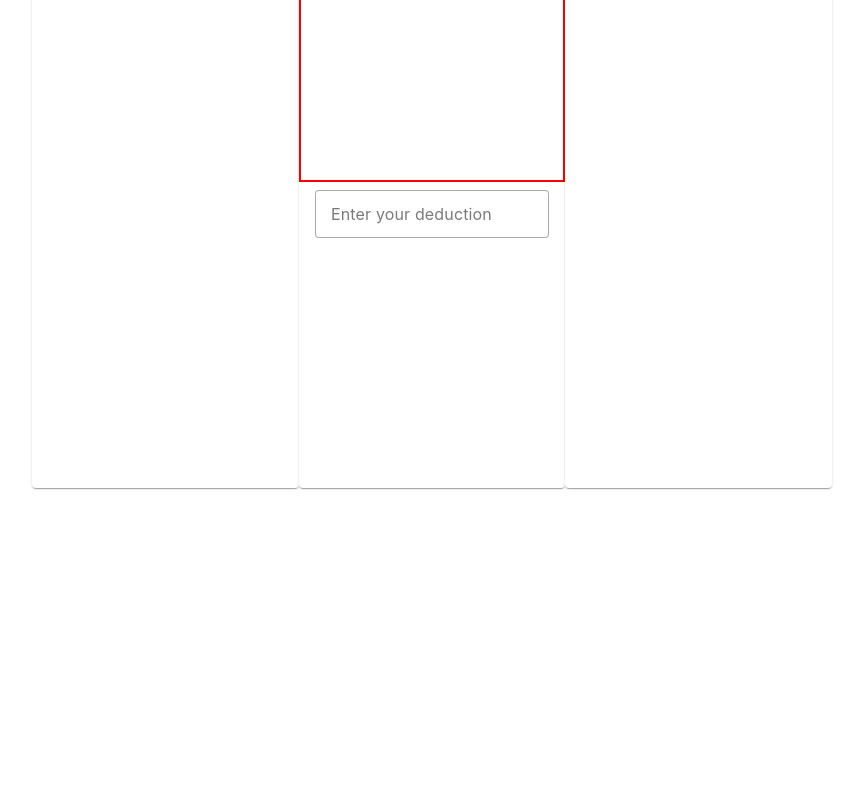
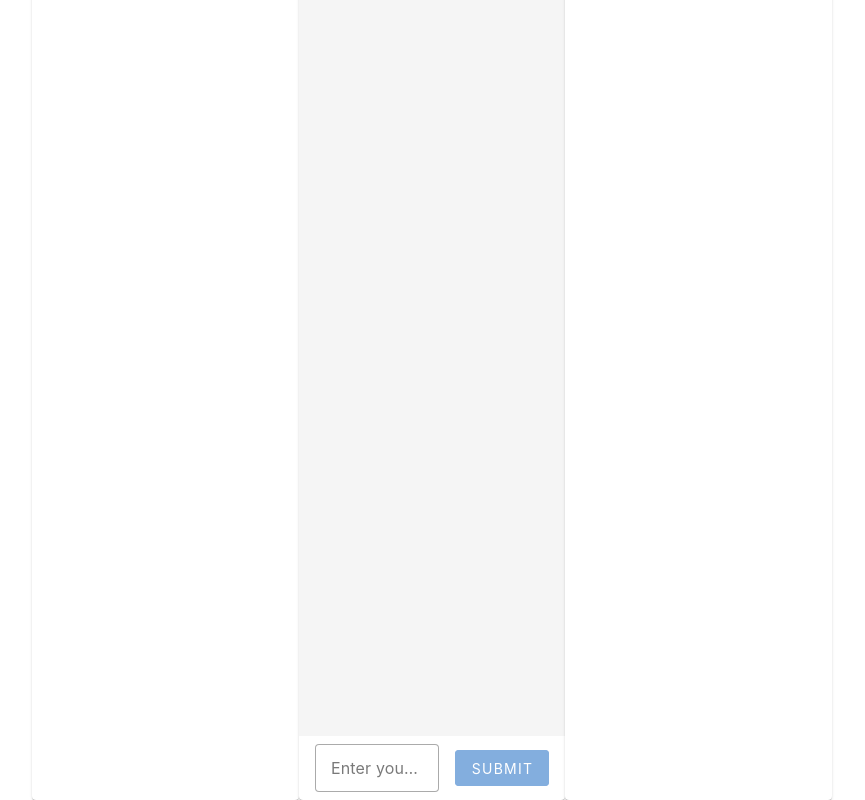
Before and after one commit to MMaus/hm10-poirot, a Vue app: page / in a window 1280 px wide. Shown: the part 208-1008 px from the top of the page, without its empty margins (0-865 px from the left). Before the commit the page ends 800 px from the top, so only its background shows below. Built offline with nearby package versions, Linux system fonts and the light colour scheme.

Commit message:
add stub implementations of crime scene component

```diff
--- a/src/App.vue
+++ b/src/App.vue
@@ -1,8 +1,9 @@
 <script setup lang="ts">
 import { ref } from 'vue'
 import MainView from '@/views/MainView.vue'
+import { useTokenStore } from '@/stores/token'
 
-const token = ref('')
+const tokenStore = useTokenStore()
 const selectedCharacter = ref('Poirot')
 const characters = ['Poirot', 'Sherlock Holmes', 'Miss Marple']
 
@@ -35,13 +36,15 @@ const connect = () => {
       <v-spacer></v-spacer>
 
       <v-text-field
-        v-model="token"
+        v-model="tokenStore.token"
         label="Token"
         type="password"
         variant="outlined"
         density="compact"
         hide-details
       />
+
+      <v-btn color="success" variant="text" @click="tokenStore.saveToken">Save</v-btn>
 
       <v-btn color="primary" variant="text" @click="connect">Connect</v-btn>
     </v-app-bar>
--- a/src/components/CrimeScene.vue
+++ b/src/components/CrimeScene.vue
@@ -1,15 +1,46 @@
 <script setup lang="ts">
 import CrimeSceneSteps from './CrimeSceneSteps.vue'
 import { ref } from 'vue'
+import { useLlmService } from '@/services/llmService'
+import type { ChatStep } from '@/types/chat'
 
 const userInput = ref('')
+const steps = ref<ChatStep[]>([])
+const { sendPrompt, isLoading, lastResponse } = useLlmService()
+
+const submitDeduction = async () => {
+  if (!userInput.value.trim()) return
+
+  // Add user message
+  const userStep: ChatStep = {
+    id: crypto.randomUUID(),
+    type: 'user',
+    message: userInput.value,
+    timestamp: Date.now()
+  }
+  steps.value.push(userStep)
+
+  // Get LLM response
+  const response = await sendPrompt(userInput.value)
+
+  // Add LLM response
+  const llmStep: ChatStep = {
+    id: crypto.randomUUID(),
+    type: 'llm',
+    message: response.text,
+    timestamp: response.timestamp
+  }
+  steps.value.push(llmStep)
+
+  userInput.value = '' // Clear input after submission
+}
 </script>
 
 <template>
   <v-card class="fill-height d-flex flex-column">
     <v-card-title>Crime Scene</v-card-title>
     <v-card-text class="flex-grow-1 pa-0">
-      <CrimeSceneSteps />
+      <CrimeSceneSteps :steps="steps" />
     </v-card-text>
     <v-card-text class="py-2">
       <v-text-field
@@ -18,7 +49,20 @@ const userInput = ref('')
         variant="outlined"
         density="comfortable"
         hide-details
-      />
+        :loading="isLoading"
+        @keyup.enter="submitDeduction"
+      >
+        <template v-slot:append>
+          <v-btn
+            :disabled="!userInput.trim()"
+            :loading="isLoading"
+            color="primary"
+            @click="submitDeduction"
+          >
+            Submit
+          </v-btn>
+        </template>
+      </v-text-field>
     </v-card-text>
   </v-card>
 </template>
--- a/src/components/CrimeSceneSteps.vue
+++ b/src/components/CrimeSceneSteps.vue
@@ -1,17 +1,81 @@
 <script setup lang="ts">
-// Component logic will go here
+import { watch, nextTick } from 'vue'
+import type { ChatStep } from '@/types/chat'
+
+const props = defineProps<{
+  steps: ChatStep[]
+}>()
+
+// Automatically scroll to bottom when new messages arrive
+const scrollToBottom = () => {
+  nextTick(() => {
+    const container = document.querySelector('.crime-scene-steps')
+    if (container) {
+      container.scrollTop = container.scrollHeight
+    }
+  })
+}
+
+// Watch for changes in steps to trigger scroll
+watch(() => props.steps.length, scrollToBottom)
 </script>
 
 <template>
   <div class="crime-scene-steps">
-    <!-- Content will go here -->
+    <div
+      v-for="step in steps"
+      :key="step.id"
+      class="step-wrapper"
+      :class="{ 'step-user': step.type === 'user', 'step-llm': step.type === 'llm' }"
+    >
+      <v-card
+        :color="step.type === 'user' ? 'primary' : 'grey-lighten-4'"
+        class="step-card"
+        :class="{ 'text-white': step.type === 'user' }"
+        elevation="1"
+      >
+        <v-card-text class="py-2">
+          <div class="text-caption mb-1">
+            {{ step.type === 'user' ? 'You' : 'Assistant' }}
+          </div>
+          <div>{{ step.message }}</div>
+          <div class="text-caption text-right mt-1">
+            {{ new Date(step.timestamp).toLocaleTimeString() }}
+          </div>
+        </v-card-text>
+      </v-card>
+    </div>
   </div>
 </template>
 
 <style scoped>
 .crime-scene-steps {
-  border: 2px solid red;
-  height: 100%;
+  height: 800px;
   width: 100%;
+  overflow-y: auto;
+  padding: 16px;
+  display: flex;
+  flex-direction: column;
+  gap: 16px;
+  background-color: #f5f5f5;
+}
+
+.step-wrapper {
+  display: flex;
+  width: 100%;
+  margin-bottom: 8px;
+}
+
+.step-card {
+  max-width: 80%;
+  min-width: 200px;
+}
+
+.step-user {
+  justify-content: flex-end;
+}
+
+.step-llm {
+  justify-content: flex-start;
 }
 </style>
--- /dev/null
+++ b/src/services/llmService.ts
@@ -0,0 +1,49 @@
+import { ref } from 'vue'
+
+export interface LlmResponse {
+  text: string
+  timestamp: number
+}
+
+export function useLlmService() {
+  const isLoading = ref(false)
+  const lastResponse = ref<LlmResponse | null>(null)
+  const error = ref<string | null>(null)
+
+  const sendPrompt = async (prompt: string): Promise<LlmResponse> => {
+    isLoading.value = true
+    error.value = null
+
+    try {
+      // TODO: Implement actual LLM API call here
+      // This is a placeholder implementation
+      const response: LlmResponse = {
+        text: 'Response from LLM' + prompt,
+        timestamp: Date.now(),
+      }
+
+      lastResponse.value = response
+      return response
+    } catch (e) {
+      error.value = e instanceof Error ? e.message : 'An unknown error occurred'
+      throw e
+    } finally {
+      isLoading.value = false
+    }
+  }
+
+  const clearLastResponse = () => {
+    lastResponse.value = null
+  }
+
+  return {
+    // State
+    isLoading,
+    lastResponse,
+    error,
+
+    // Methods
+    sendPrompt,
+    clearLastResponse,
+  }
+}
--- /dev/null
+++ b/src/stores/token.ts
@@ -0,0 +1,15 @@
+import { defineStore } from 'pinia'
+
+export const useTokenStore = defineStore('token', {
+  state: () => ({
+    token: localStorage.getItem('token') || ''
+  }),
+  actions: {
+    setToken(newToken: string) {
+      this.token = newToken
+    },
+    saveToken() {
+      localStorage.setItem('token', this.token)
+    }
+  }
+})
--- /dev/null
+++ b/src/types/chat.ts
@@ -0,0 +1,6 @@
+export interface ChatStep {
+  id: string
+  type: 'user' | 'llm'
+  message: string
+  timestamp: number
+}
```
